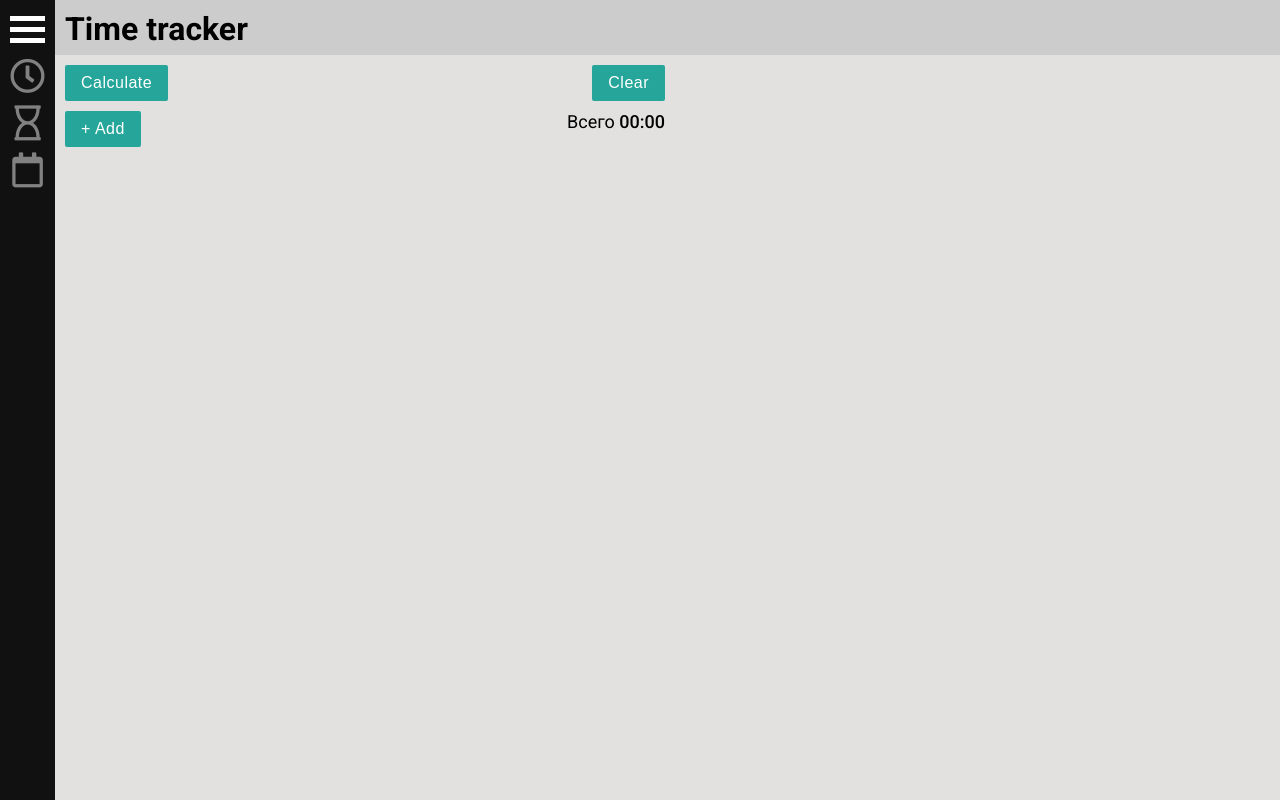
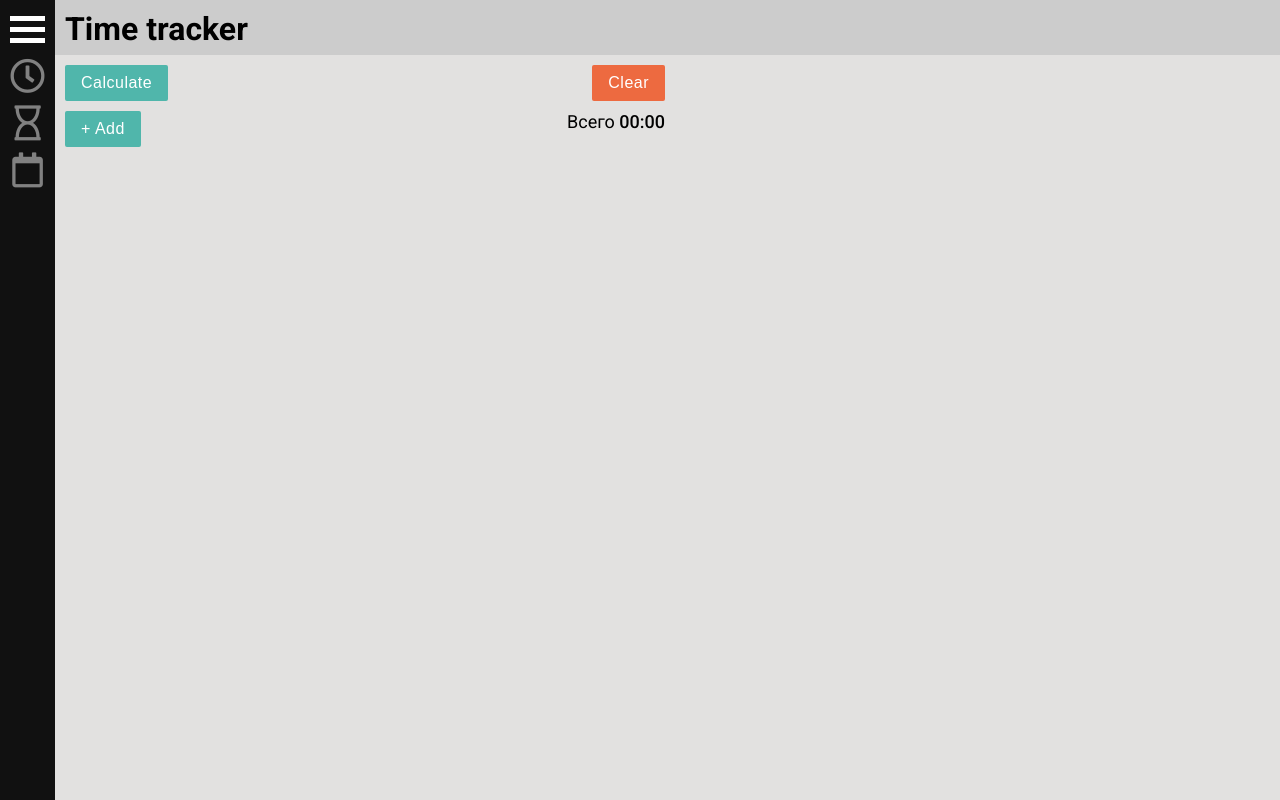
Before and after one commit to chernrus/time-tracking, a React (Create React App) app: page / in a window 1280 px wide. Built offline with nearby package versions, Linux system fonts and the light colour scheme.

Commit message:
styling buttons

```diff
--- a/src/components/Time.js
+++ b/src/components/Time.js
@@ -31,7 +31,7 @@ var Time = (function () {
       return `${+timeArr[0]}h ${+timeArr[1]}m`;
     }
 
-    return '0h&nbsp;0m';
+    return '0h 0m';
   }
 
   return {
--- a/src/styles/App.css
+++ b/src/styles/App.css
@@ -42,14 +42,14 @@ button {
   cursor: pointer;
   text-decoration: none;
   color: #fff;
-  background-color: #26a69a;
+  background-color: #50b6ab;
   text-align: center;
   letter-spacing: .5px;
   border-radius: 2px;
 }
 
 button:hover {
-  background-color: #2bbbad;
+  background-color: #7dc3bc;
 }
 
 .main-container {
--- a/src/styles/Task.css
+++ b/src/styles/Task.css
@@ -77,6 +77,7 @@ textarea {
 .task__time-button:hover,
 .task__delete-button:hover {
   color: #ccc;
+  background-color: inherit;
 }
 
 .task__delete-button {
@@ -86,3 +87,7 @@ textarea {
 .task__period {
   width: 100px;
 }
+
+.task__time-button {
+
+}
--- a/src/styles/TimeTracker.css
+++ b/src/styles/TimeTracker.css
@@ -18,3 +18,11 @@
   flex-direction: row;
   justify-content: space-between;
 }
+
+.button-clear {
+  background-color: #ed6a40;
+}
+
+.button-clear:hover {
+  background-color: #f19376;
+}
```
